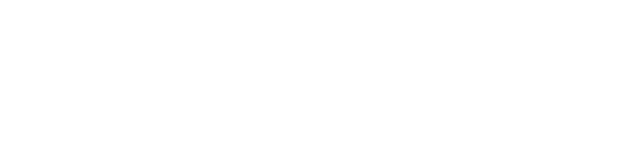
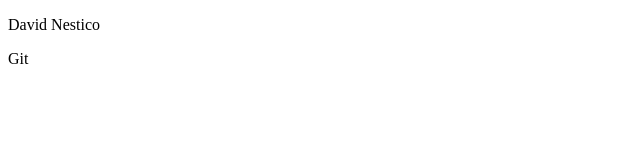
Before and after one commit to dnestico/JSvariables, a plain HTML site: page index.html in a window 1280 px wide. Shown: the whole page, without its empty margins (0-640 px from the left). Drawn offline with Linux system fonts and the light colour scheme.

Commit message:
added footer

```diff
--- a/index.html
+++ b/index.html
@@ -22,7 +22,10 @@
 
 
 
-
+<footer>
+    <p>David Nestico</p>
+    <p>Git</p>
+</footer>
 
     <script type="text/javascript" src="js/index.js"></script>
 </body>
```
